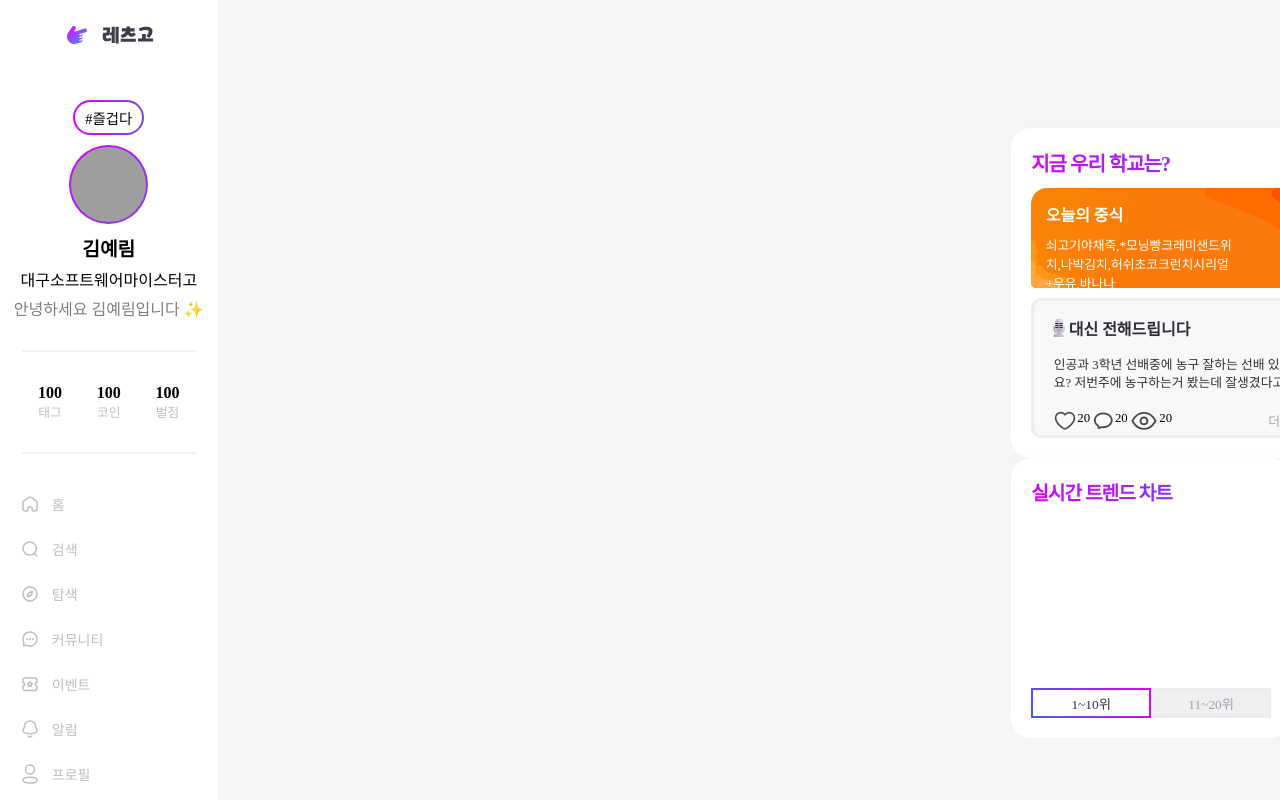
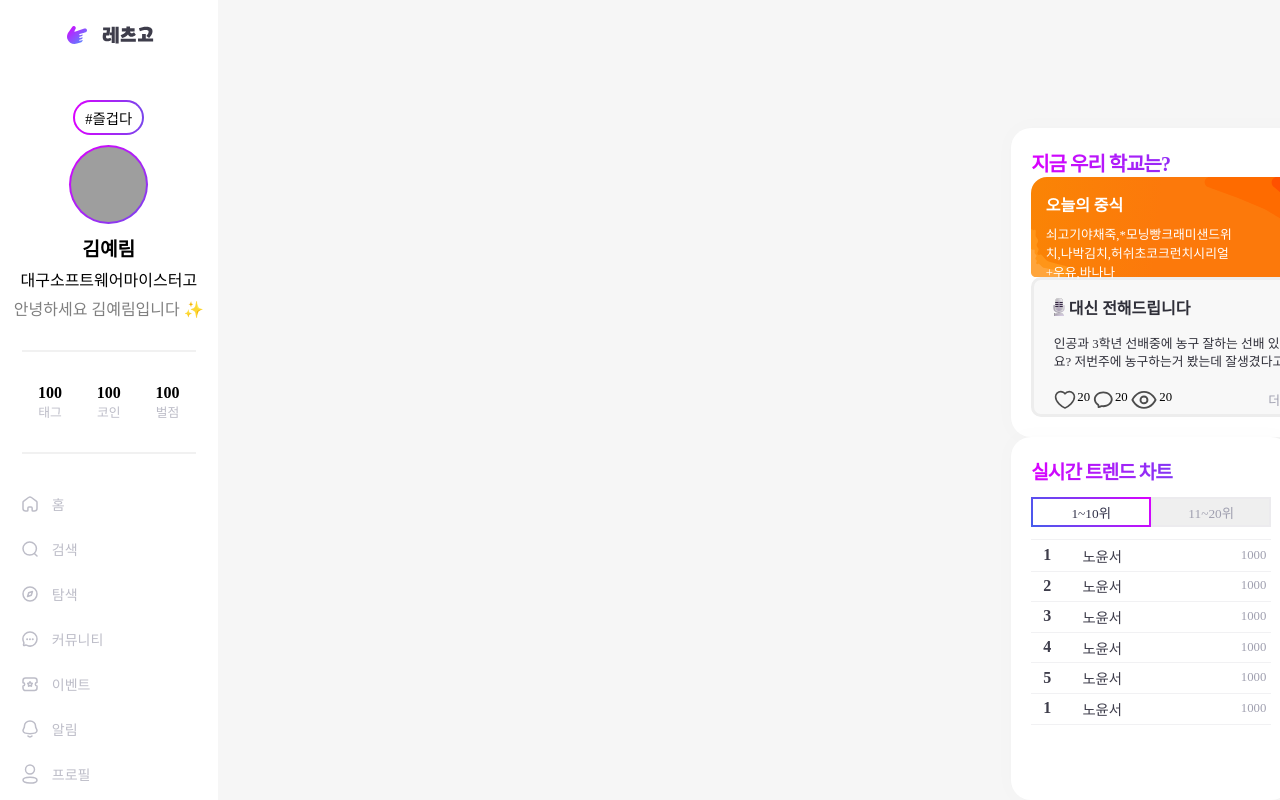
Before and after one commit to TW00D/letsgo-web-mini, a React (Vite) app: page / in a window 1280 px wide. Shown: the top 800 px of the page. Built offline with nearby package versions, Linux system fonts and the light colour scheme; no server answers; grey boxes are pictures that could not be loaded; a web font is replaced by a local one.

Commit message:
feat : 트렌드 위젯 뷰 개발

```diff
--- /dev/null
+++ b/src/components/common/TrendWidget/TrendPost/index.tsx
@@ -0,0 +1,25 @@
+import * as T from "./style";
+
+type TrendPostType = {
+  rank: number;
+  title: string;
+  point: number;
+};
+
+type TrendPostProps = {
+  data: TrendPostType;
+};
+
+const TrendPost = ({ data }: TrendPostProps) => {
+  return (
+    <>
+      <T.TrendPostContainer>
+        <T.TrendPostRank>{data.rank}</T.TrendPostRank>
+        <T.TrendPostTitle>{data.title}</T.TrendPostTitle>
+        <T.TrendPostPoint>{data.point}</T.TrendPostPoint>
+      </T.TrendPostContainer>
+    </>
+  );
+};
+
+export default TrendPost;
--- /dev/null
+++ b/src/components/common/TrendWidget/TrendPost/style.ts
@@ -0,0 +1,39 @@
+import styled from "styled-components";
+
+export const TrendPostContainer = styled.div`
+  width: 100%;
+  border-bottom: 1px solid #f1f1f3;
+  margin-bottom: -1px;
+
+  display: flex;
+  flex-direction: row;
+  align-items: center;
+`;
+
+export const TrendPostRank = styled.h2`
+  margin: 2%;
+  font-size: 1em;
+  color: #3e3d4b;
+  font-family: "pretendard";
+  margin-left: 5%;
+  margin-right: 8%;
+`;
+
+export const TrendPostTitle = styled.h2`
+  margin: 2%;
+  font-size: 0.9em;
+  color: #3e3d4b;
+  font-family: "pretendard";
+  font-weight: 400;
+  margin-left: 5%;
+  margin-right: auto;
+`;
+
+export const TrendPostPoint = styled.h2`
+  margin: 2%;
+  font-size: 0.8em;
+  color: #9f9faf;
+  font-weight: 300;
+  font-family: "pretendard";
+  margin-left: 5%;
+`;
--- a/src/components/common/TrendWidget/index.tsx
+++ b/src/components/common/TrendWidget/index.tsx
@@ -1,5 +1,38 @@
+import TrendPost from "./TrendPost";
 import * as T from "./style";
 
+const dummy = [
+  {
+    rank: 1,
+    title: "노윤서",
+    point: 1000,
+  },
+  {
+    rank: 2,
+    title: "노윤서",
+    point: 1000,
+  },
+  {
+    rank: 3,
+    title: "노윤서",
+    point: 1000,
+  },
+  {
+    rank: 4,
+    title: "노윤서",
+    point: 1000,
+  },
+  {
+    rank: 5,
+    title: "노윤서",
+    point: 1000,
+  },
+  {
+    rank: 1,
+    title: "노윤서",
+    point: 1000,
+  },
+];
 const TrendWidget = () => {
   return (
     <>
@@ -9,6 +42,11 @@ const TrendWidget = () => {
           <T.TrendActiveButton>1~10위</T.TrendActiveButton>
           <T.TrendDisableButton>11~20위</T.TrendDisableButton>
         </T.TrendButtonWraper>
+        <T.TrendPostWraper>
+          {dummy.map((data) => (
+            <TrendPost data={data}></TrendPost>
+          ))}
+        </T.TrendPostWraper>
       </T.TrendWidgetContainer>
     </>
   );
--- a/src/components/common/TrendWidget/style.ts
+++ b/src/components/common/TrendWidget/style.ts
@@ -5,12 +5,11 @@ export const TrendWidgetContainer = styled.div`
   flex-direction: column;
   background-color: white;
   width: 280px;
-  height: 280px;
+  height: 400px;
   border-radius: 20px;
   box-shadow: 0px 0px 18px 6px rgba(0, 0, 0, 0.01);
   padding: 20px;
   box-sizing: border-box;
-  justify-content: space-between;
 `;
 
 export const TrendWidgetTitle = styled.h2`
@@ -24,7 +23,9 @@ export const TrendWidgetTitle = styled.h2`
   letter-spacing: -1px;
 `;
 
-export const TrendButtonWraper = styled.div``;
+export const TrendButtonWraper = styled.div`
+  margin-top: 5%;
+`;
 export const TrendActiveButton = styled.button`
   width: 120px;
   height: 30px;
@@ -45,3 +46,8 @@ export const TrendDisableButton = styled.button`
   color: #9f9faf;
   border-style: solid;
 `;
+
+export const TrendPostWraper = styled.div`
+  margin-top: 5%;
+  border-top: 1px solid #f1f1f3;
+`;
--- a/src/hooks/Auth/useLogin.ts
+++ b/src/hooks/Auth/useLogin.ts
@@ -42,7 +42,7 @@ export function useLogin() {
               toast.error("로그인에 실패했습니다");
               break;
             case 404:
-              toast.error("아이디와 비벌번호를 다시 확인해주세요");
+              toast.error("아이디와 비밀번호를 다시 확인해주세요");
               break;
             default:
               toast.error("로그인에 실패했습니다");
```
